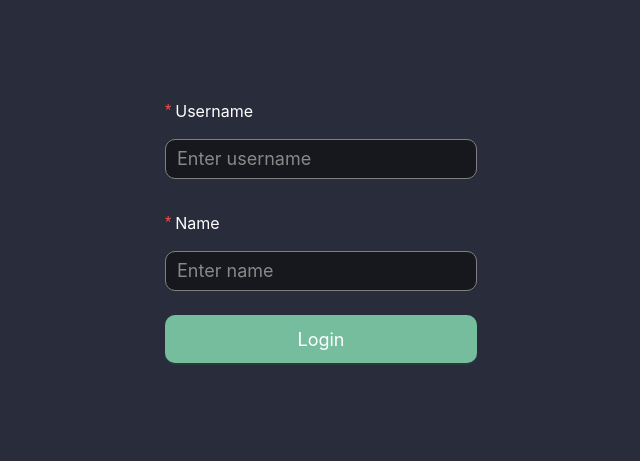
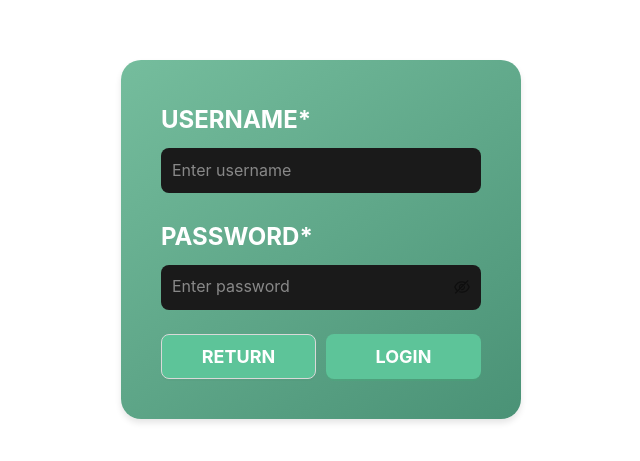
Before and after one commit to yutong-qiang/sopra-fs25-group-13-client, a Next.js app: page /login in a window 1280 px wide. Shown: the part 161-622 px from the top of the page, without its empty margins (319-959 px from the left). Built offline with nearby package versions, Linux system fonts and the light colour scheme; what @ant-design/nextjs-registry would draw is missing.

Commit message:
login page styling

```diff
--- a/app/login/page.tsx
+++ b/app/login/page.tsx
@@ -6,12 +6,11 @@ import { useApi } from "@/hooks/useApi";
 import useLocalStorage from "@/hooks/useLocalStorage";
 import { User } from "@/types/user";
 import { Button, Form, Input } from "antd";
-// Optionally, you can import a CSS module or file for additional styling:
-// import styles from "@/styles/page.module.css";
+import styles from "@/styles/page.module.css";
 
-interface FormFieldProps {
-  label: string;
-  value: string;
+interface LoginFormFields {
+  username: string;
+  password: string;
 }
 
 const Login: React.FC = () => {
@@ -28,7 +27,7 @@ const Login: React.FC = () => {
   } = useLocalStorage<string>("token", ""); // note that the key we are selecting is "token" and the default value we are setting is an empty string
   // if you want to pick a different token, i.e "usertoken", the line above would look as follows: } = useLocalStorage<string>("usertoken", "");
 
-  const handleLogin = async (values: FormFieldProps) => {
+  const handleLogin = async (values: LoginFormFields) => {
     try {
       // Call the API service and let it handle JSON serialization and error handling
       const response = await apiService.post<User>("/users", values);
@@ -50,35 +49,101 @@ const Login: React.FC = () => {
   };
 
   return (
-    <div className="login-container">
+    <div className={styles.page}>
+      <main className={styles.main} style={{
+        background: 'linear-gradient(145deg, #75bd9d 0%, #4a9276 100%)',
+        padding: '40px',
+        borderRadius: '20px',
+        boxShadow: '0 4px 6px rgba(0, 0, 0, 0.1)',
+        width: '400px'
+      }}>
         <Form
           form={form}
           name="login"
           size="large"
-        variant="outlined"
           onFinish={handleLogin}
           layout="vertical"
+          style={{ width: "100%" }}
+          requiredMark={false}
         >
           <Form.Item
             name="username"
-          label="Username"
+            label={
+              <div style={{ display: 'flex', justifyContent: 'space-between', width: '100%', color: 'white', fontSize: '24px', fontWeight: 'bold' }}>
+                <span>USERNAME</span>
+                <span style={{ color: 'white' }}>*</span>
+              </div>
+            }
             rules={[{ required: true, message: "Please input your username!" }]}
           >
-          <Input placeholder="Enter username" />
+            <Input
+              placeholder="Enter username"
+              style={{
+                height: '45px',
+                borderRadius: '8px',
+                fontSize: '16px',
+                backgroundColor: '#1a1a1a',
+                color: 'white',
+                border: 'none'
+              }}
+            />
           </Form.Item>
           <Form.Item
-          name="name"
-          label="Name"
-          rules={[{ required: true, message: "Please input your name!" }]}
+            name="password"
+            label={
+              <div style={{ display: 'flex', justifyContent: 'space-between', width: '100%', color: 'white', fontSize: '24px', fontWeight: 'bold' }}>
+                <span>PASSWORD</span>
+                <span style={{ color: 'white' }}>*</span>
+              </div>
+            }
+            rules={[{ required: true, message: "Please input your password!" }]}
           >
-          <Input placeholder="Enter name" />
+            <Input.Password
+              placeholder="Enter password"
+              style={{
+                height: '45px',
+                borderRadius: '8px',
+                fontSize: '16px',
+                backgroundColor: '#1a1a1a',
+                color: 'white',
+                border: 'none'
+              }}
+            />
           </Form.Item>
-        <Form.Item>
-          <Button type="primary" htmlType="submit" className="login-button">
-            Login
+          <Form.Item style={{ marginBottom: 0, marginTop: '20px' }}>
+            <div style={{ display: 'flex', gap: '10px' }}>
+              <Button
+                onClick={() => router.push('/')}
+                style={{
+                  flex: 1,
+                  height: '45px',
+                  borderRadius: '8px',
+                  background: '#5DC499',
+                  color: 'white',
+                  fontSize: '18px',
+                  fontWeight: 'bold'
+                }}
+              >
+                RETURN
               </Button>
+              <Button
+                type="primary"
+                htmlType="submit"
+                style={{
+                  flex: 1,
+                  height: '45px',
+                  borderRadius: '8px',
+                  background: '#5DC499',
+                  fontSize: '18px',
+                  fontWeight: 'bold'
+                }}
+              >
+                LOGIN
+              </Button>
+            </div>
           </Form.Item>
         </Form>
+      </main>
     </div>
   );
 };
--- a/app/register/page.tsx
+++ b/app/register/page.tsx
@@ -103,7 +103,10 @@ const Register: React.FC = () => {
                 borderRadius: '8px',
                 fontSize: '16px',
                 backgroundColor: '#1a1a1a',
-                color: 'white',
+                '.ant-input': {
+                  backgroundColor: '#1a1a1a',
+                  color: 'white'
+                },
                 border: 'none'
               }}
             />
```
Lines whose indentation alone changed are shown as unchanged.
